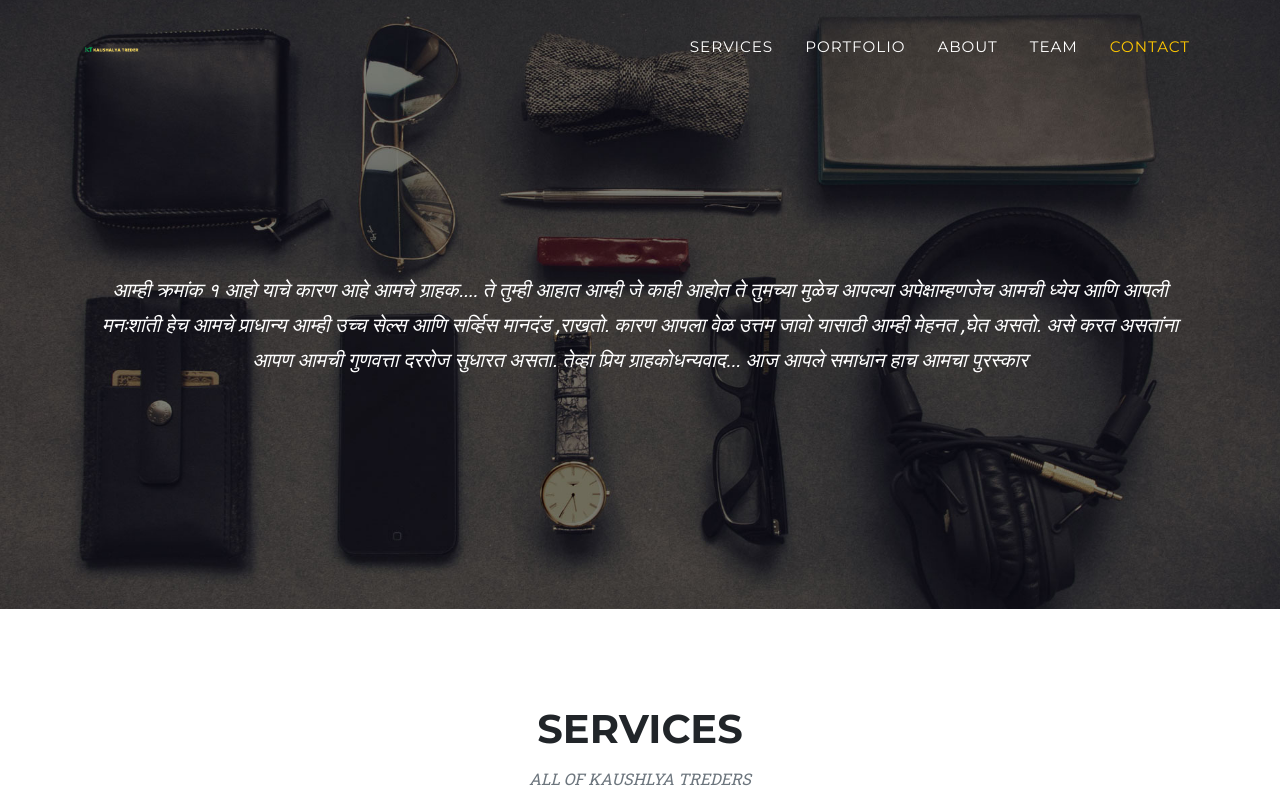
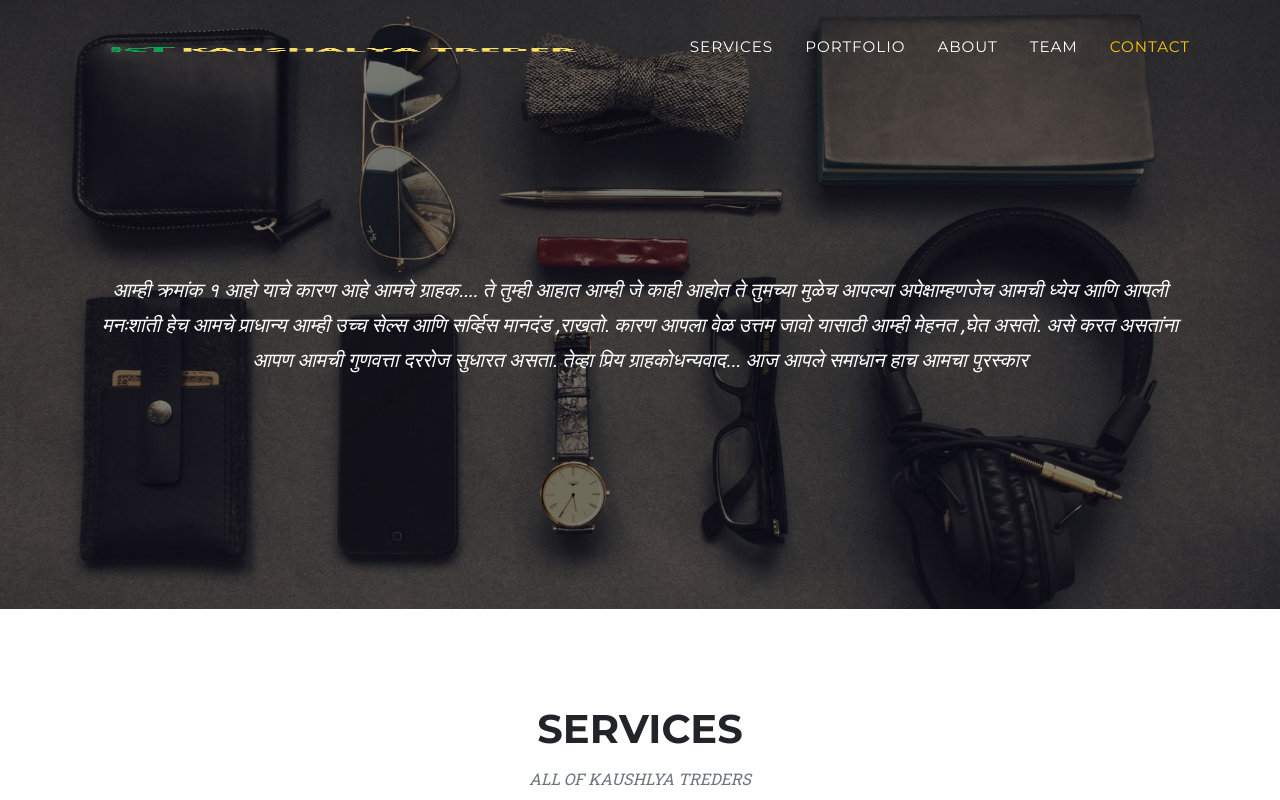
Before and after one commit to yash9373/yash9373.github.io, a plain HTML site: page index.html in a window 1280 px wide. Shown: the top 800 px of the page. Drawn offline with nearby package versions, Linux system fonts and the light colour scheme.

Commit message:
Update index.html

```diff
--- a/index.html
+++ b/index.html
@@ -21,7 +21,7 @@
         <!-- Navigation-->
         <nav class="navbar navbar-expand-lg navbar-dark fixed-top" id="mainNav">
             <div class="container">
-                <a class="navbar-brand" href="#page-top"><img src="KAUSHALYA_TREDER-removebg-preview.png"></a>
+                <a class="navbar-brand" href="#page-top"><img src="KAUSHALYA_TREDER-removebg-preview.png"width="500" height="600"></a>
                 <button class="navbar-toggler" type="button" data-bs-toggle="collapse" data-bs-target="#navbarResponsive" aria-controls="navbarResponsive" aria-expanded="false" aria-label="Toggle navigation">
                     Menu
                     <i class="fas fa-bars ms-1"></i>
```
